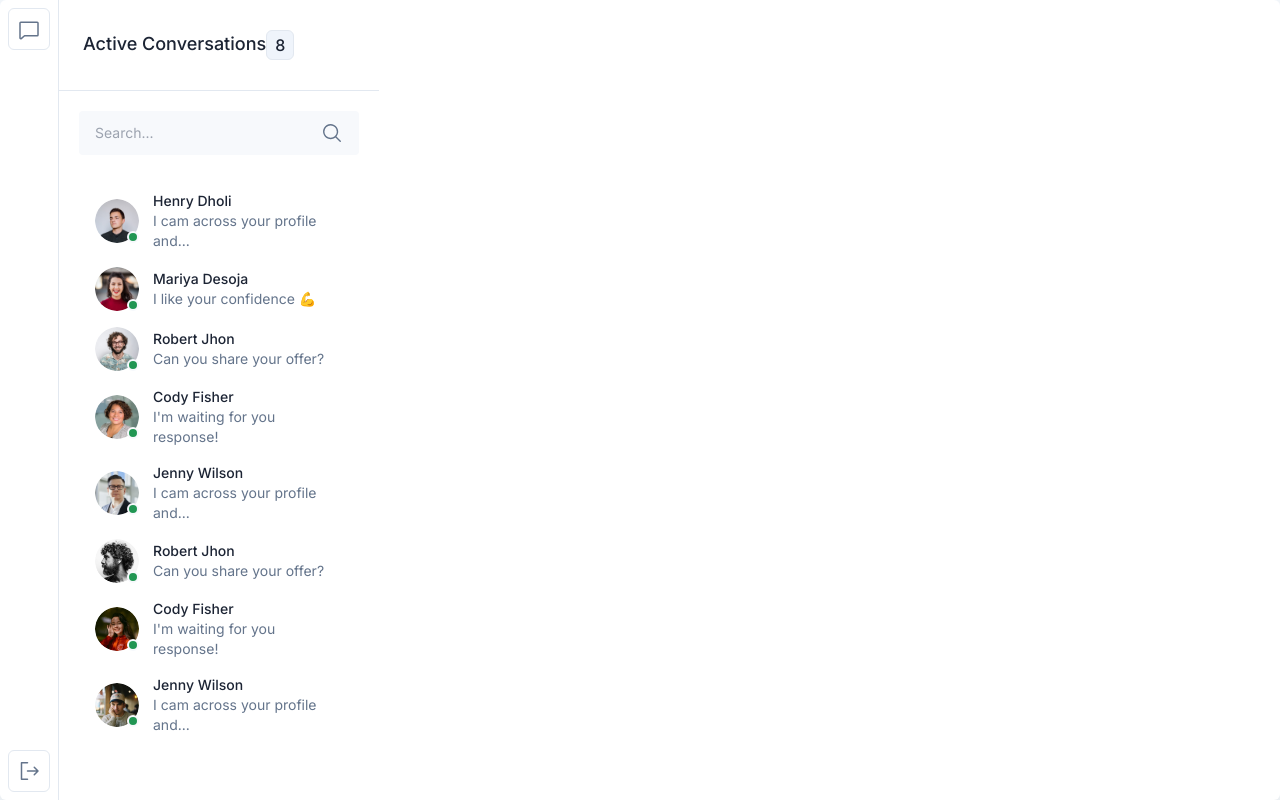
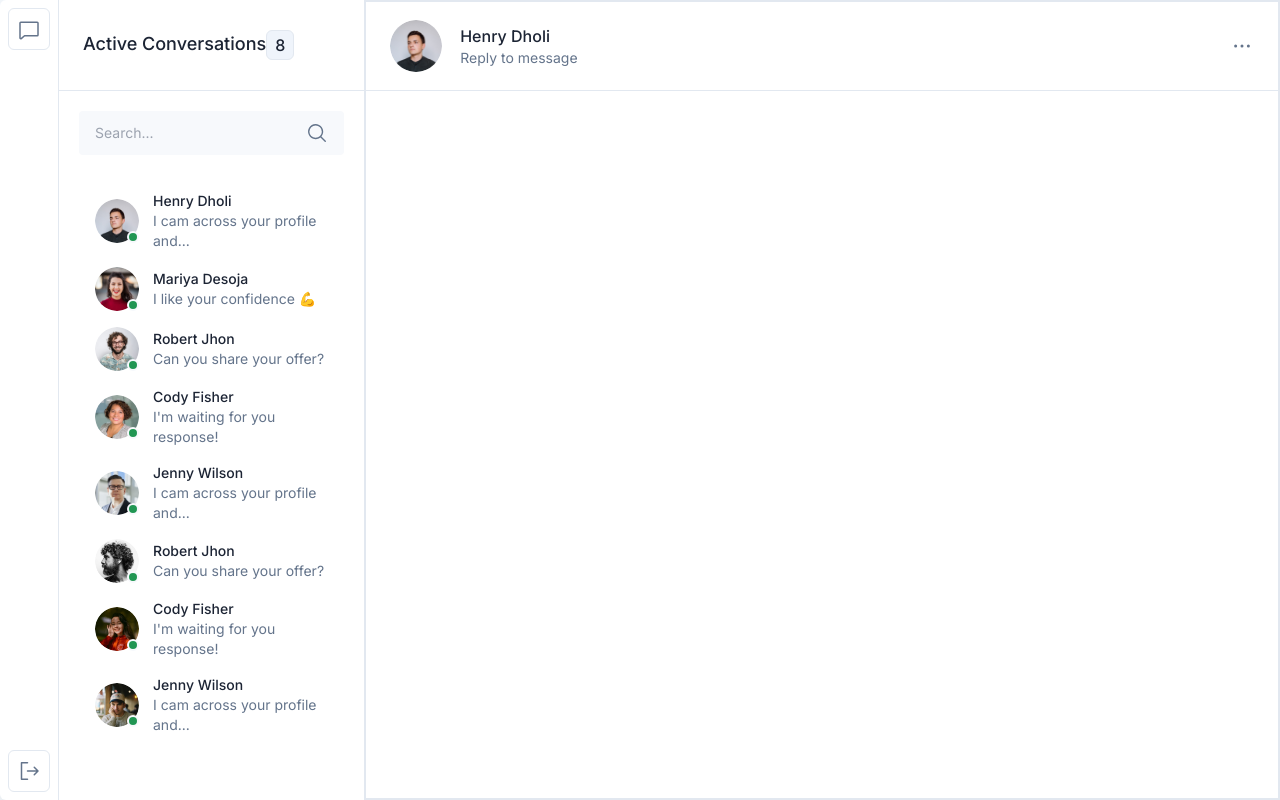
Before and after one commit to Amitmali04/ChatAppication, a React (Vite) app in the folder frontend/: page / in a window 1280 px wide. Built offline with nearby package versions, Linux system fonts and the light colour scheme.

Commit message:
Chat Header

```diff
--- a/frontend/src/pages/Messages.jsx
+++ b/frontend/src/pages/Messages.jsx
@@ -1,4 +1,4 @@
-import { ChatList, Sidebar } from '../sections/chat'
+import { ChatList, MessageInbox, Sidebar } from '../sections/chat'
 
 export default function Messages() {
   return (
@@ -10,6 +10,7 @@ export default function Messages() {
         {/* ChatList */}
         <ChatList />
         {/* Inbox */}
+        <MessageInbox />
       </div>
     </div>
   )
--- a/frontend/src/sections/chat/ChatList.jsx
+++ b/frontend/src/sections/chat/ChatList.jsx
@@ -74,7 +74,7 @@ export default function ChatList() {
           </button>
         </form>
 
-        <div className="no-scrollbar overflow-auto max-h-full ">
+        <div className="no-scrollbar overflow-auto max-h-full space-y-2.4">
           {/* Chat List Item */}
           {List.map((object, item)=>{
             return <div className="flex cursor-pointer items-center rounded px-4 py-2 hover:bg-gray-2 dark:hover:bg-strokedark" key={item}>
--- /dev/null
+++ b/frontend/src/sections/chat/Inbox.jsx
@@ -0,0 +1,30 @@
+import { DotsThree } from "@phosphor-icons/react";
+import User01 from "../../images/user/user-01.png";
+export default function Inbox() {
+  return (
+    <div className="flex h-full flex-col border-2 border-stroke dark:border-strokedark xl:w-3/4">
+      <div className="sticky flex items-center flex-row justify-between border-b border-stroke dark:border-strokedark px-6 py-4.5">
+        <div className="flex items-center ">
+          <div className="mr-4.5 h-13 w-full max-w-13 overflow-hidden rounded-full">
+            <img
+              src={User01}
+              alt="Avtar"
+              className="h-full w-full object-cover object-center"
+            />
+          </div>
+
+          <div>
+            <h5 className="font-medium text-black dark:text-white">
+              Henry Dholi
+            </h5>
+            <p className="text-sm">Reply to message</p>
+          </div>
+        </div>
+
+        <div>
+          <DotsThree size={24} weight="bold" />
+        </div>
+      </div>
+    </div>
+  );
+}
--- a/frontend/src/sections/chat/index.js
+++ b/frontend/src/sections/chat/index.js
@@ -1,2 +1,3 @@
 export {default as Sidebar} from './Sidebar';
 export {default as ChatList} from './ChatList';
+export {default as MessageInbox} from './Inbox';
```
